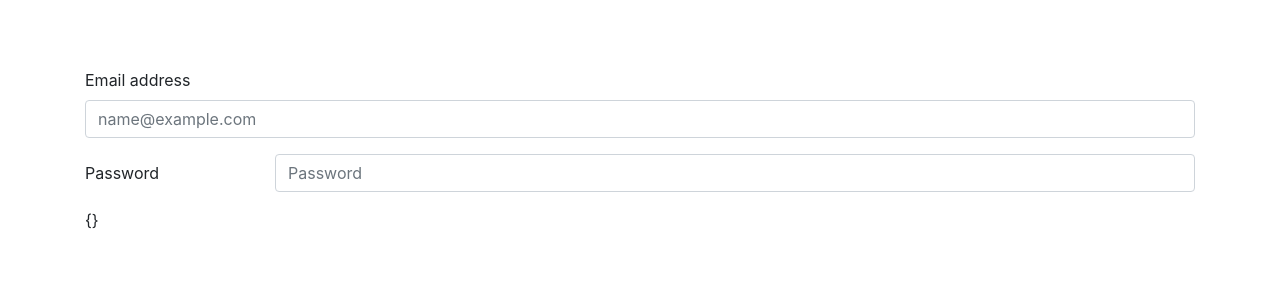
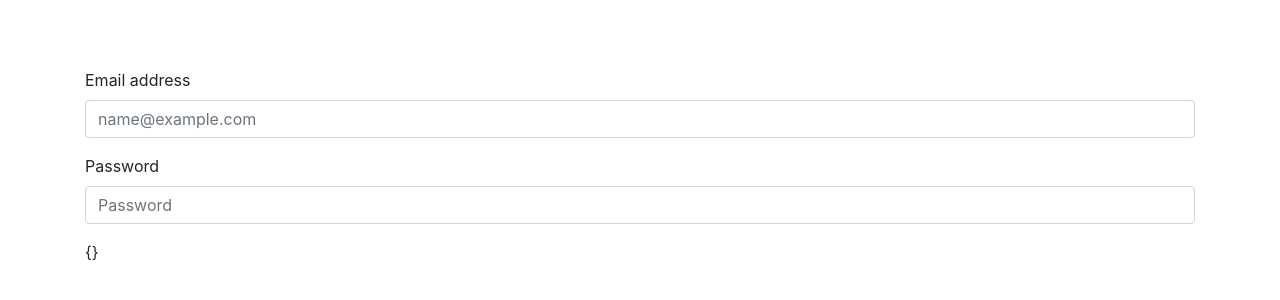
Before and after one commit to rellison27/Angular-Bootstrap-App, a plain HTML site: page index.html in a window 1280 px wide. Shown: the part 154-454 px from the top of the page. Drawn offline with nearby package versions, Linux system fonts and the light colour scheme.

Commit message:
password form now matches email form

```diff
--- a/index.html
+++ b/index.html
@@ -14,11 +14,9 @@
           <label for="exampleFormControlInput1">Email address</label>
           <input type="email" ng-model="data.email" class="form-control" id="exampleFormControlInput1" placeholder="name@example.com">
         </div>
-        <div class="form-group row">
-          <label for="inputPassword" class="col-sm-2 col-form-label">Password</label>
-          <div class="col-sm-10">
-            <input type="password" ng-model="data.password" class="form-control" id="inputPassword" placeholder="Password">
-          </div>
+        <div class="form-group">
+          <label for="inputPassword">Password</label>
+          <input type="password" ng-model="data.password" class="form-control" id="inputPassword" placeholder="Password">
         </div>
       </form>
       <p>{{data}}</p>
```
